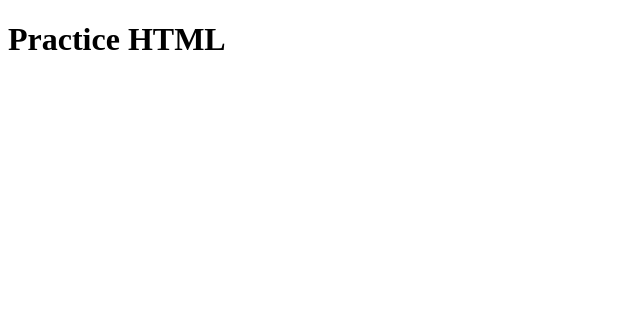
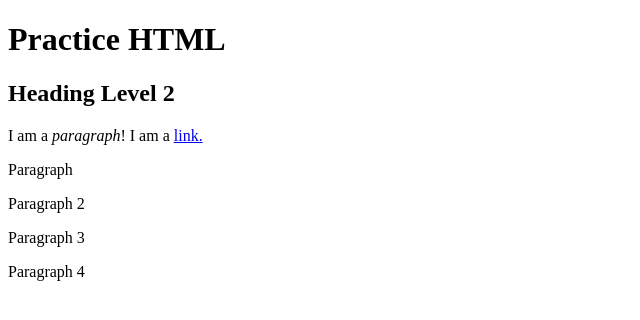
Before and after one commit to jbriz0615/4814-html-practice, a plain HTML site: page index.html in a window 1280 px wide. Shown: the whole page, without its empty margins (0-640 px from the left). Drawn offline with Linux system fonts and the light colour scheme.

Commit message:
More Practice on Skeleton Page
Added some paragraphs

```diff
--- a/index.html
+++ b/index.html
@@ -6,5 +6,15 @@
   </head>
   <body>
     <h1>Practice HTML</h1>
+    <h2>Heading Level 2</h2>
+    <p>
+      I am a <em>paragraph</em>! I am a <a href="#">link.</a>
+    </p>
+    <section>
+      <p>Paragraph</p>
+      <p>Paragraph 2</p>
+      <p>Paragraph 3</p>
+      <p>Paragraph 4</p>
+    </section>
   </body>
 </html>
```
